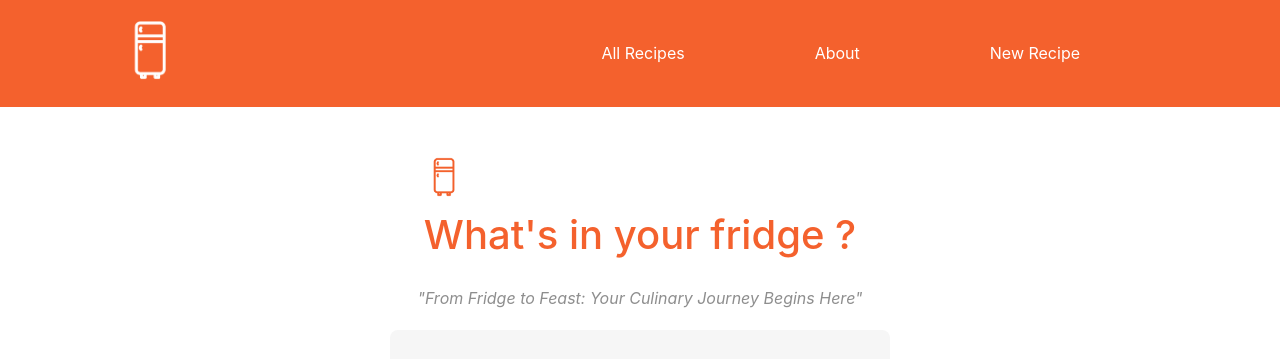
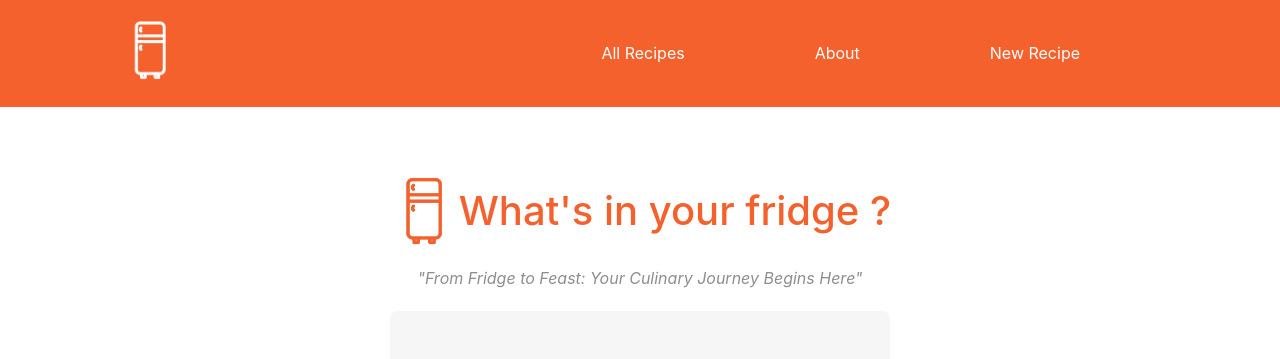
Before and after one commit to KubraTY/The-Fridge, a React (Vite) app: page / in a window 1280 px wide. Shown: the top 359 px of the page. Built offline with nearby package versions, Linux system fonts and the light colour scheme; no server answers.

Commit message:
align fridge with title on HP

```diff
--- a/src/components/SearchForm.jsx
+++ b/src/components/SearchForm.jsx
@@ -61,7 +61,7 @@ const SearchForm = () => {
   return (
     <div className={styles.centeredContainer}>
       <div className={styles.title} >
-        <img src={fridge} height="40px"/>
+        <img src={fridge} className={styles.icon}/>
         <h1>What's in your fridge ?</h1>
       </div>
       <p className={styles.formTitle}>"From Fridge to Feast: Your Culinary Journey Begins Here"</p>
--- a/src/styles/SearchForm.module.css
+++ b/src/styles/SearchForm.module.css
@@ -22,6 +22,7 @@
 }
 
 .formTitle{
+    display: flex;
     padding-top: 20px;
     padding-bottom: 20px;
     font-style: italic;
@@ -83,6 +84,15 @@
     cursor: pointer;
 }
 
+.icon {
+    height: 70px;
+    align-self: center;
+}
+
+.title{
+    display: flex;
+    align-items: center;
+}
 @media (max-width: 599px) {
     .formContainer{
         padding: 20px 10px;
```
